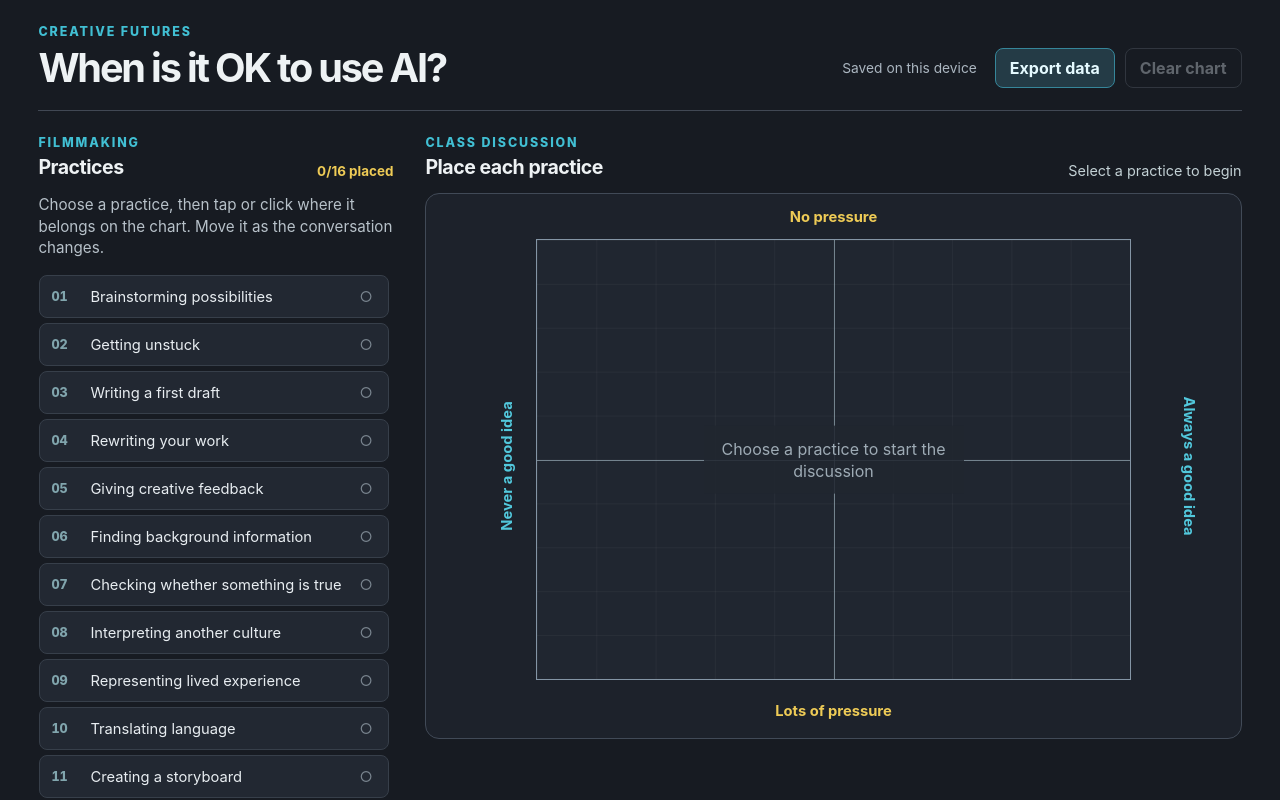
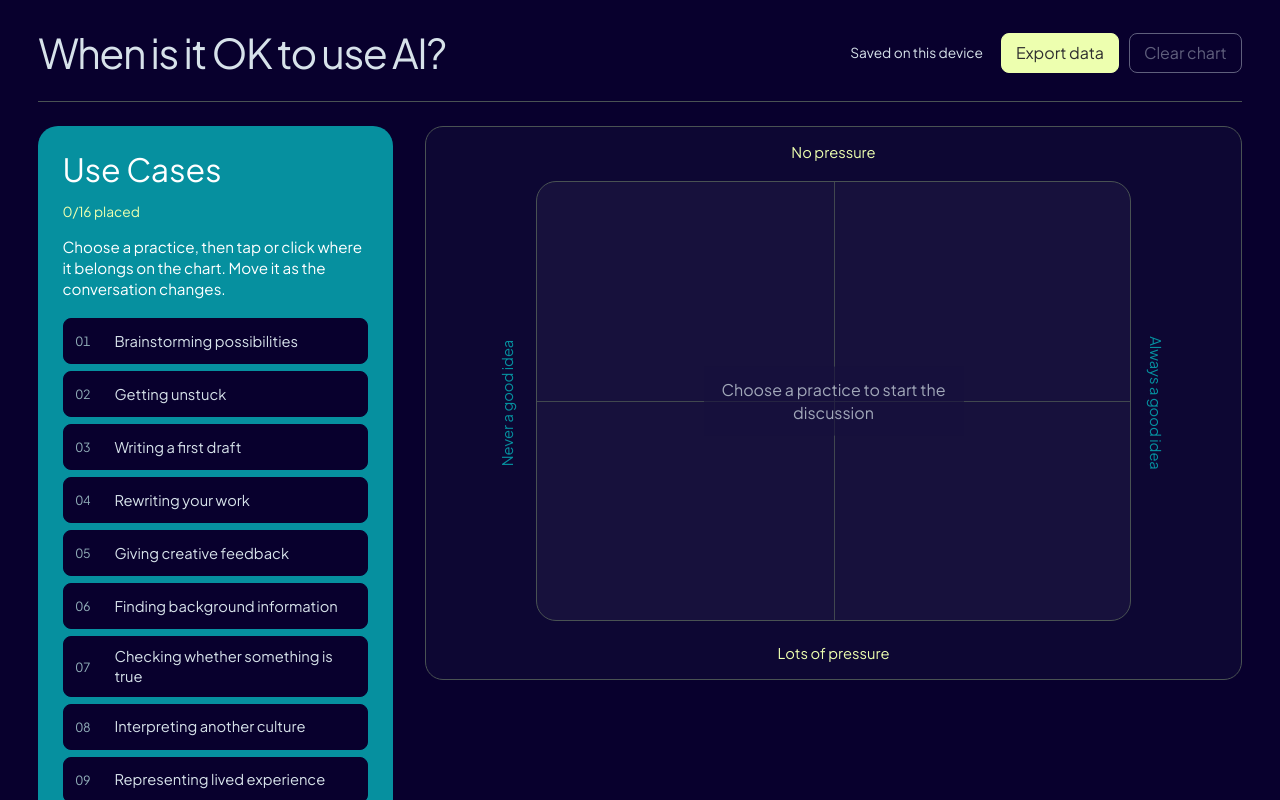
Before and after one commit to OurWorldsXR/alignment-chart, a React (Vite) app: page / in a window 1280 px wide. Shown: the top 800 px of the page. Built offline with nearby package versions, Linux system fonts and the light colour scheme.

Commit message:
Apply activity visual system and placement states

```diff
--- a/package.json
+++ b/package.json
@@ -9,6 +9,7 @@
     "preview": "vite preview"
   },
   "dependencies": {
+    "@fontsource/plus-jakarta-sans": "^5.3.0",
     "react": "^19.1.1",
     "react-dom": "^19.1.1"
   },
--- a/src/App.tsx
+++ b/src/App.tsx
@@ -151,7 +151,6 @@ function App() {
     <main className="app-shell">
       <header className="topbar">
         <div className="identity">
-          <span className="eyebrow">CREATIVE FUTURES</span>
           <h1>When is it OK to use AI?</h1>
         </div>
         <div className="toolbar">
@@ -164,10 +163,7 @@ function App() {
       <div className="workspace">
         <section className="prompt-panel" aria-labelledby="prompt-heading">
           <div className="panel-heading">
-            <div>
-              <span className="section-kicker">FILMMAKING</span>
-              <h2 id="prompt-heading">Practices</h2>
-            </div>
+            <h2 id="prompt-heading">Use Cases</h2>
             <span className="count">{placedCount}/{prompts.length} placed</span>
           </div>
           <p className="instruction">Choose a practice, then tap or click where it belongs on the chart. Move it as the conversation changes.</p>
@@ -177,27 +173,20 @@ function App() {
               return (
                 <button
                   key={prompt.id}
-                  className={`prompt-row${selectedId === prompt.id ? ' selected' : ''}`}
+                  className={`prompt-row${selectedId === prompt.id ? ' selected' : ''}${placed ? ' is-placed' : ''}`}
                   onClick={() => setSelectedId(prompt.id)}
                   aria-pressed={selectedId === prompt.id}
+                  aria-label={`${prompt.label}${placed ? ', placed' : ''}`}
                 >
                   <span className="prompt-number">{String(index + 1).padStart(2, '0')}</span>
                   <span className="prompt-label">{prompt.label}</span>
-                  <span className={`prompt-status${placed ? ' is-placed' : ''}`} aria-label={placed ? 'Placed' : 'Not placed'}>{placed ? '●' : '○'}</span>
                 </button>
               )
             })}
           </div>
         </section>
 
-        <section className="chart-panel" aria-labelledby="chart-heading">
-          <div className="chart-heading">
-            <div>
-              <span className="section-kicker">CLASS DISCUSSION</span>
-              <h2 id="chart-heading">Place each practice</h2>
-            </div>
-            <span className="chart-hint">{selected ? `Selected: ${selected.label}` : 'Select a practice to begin'}</span>
-          </div>
+        <section className="chart-panel" aria-label="Alignment chart">
           <div className="chart-frame">
             <span className="axis-label axis-top">No pressure</span>
             <span className="axis-label axis-bottom">Lots of pressure</span>
@@ -274,7 +263,7 @@ function App() {
                       place(prompt.id, { x: clamp(position.x + offset.x), y: clamp(position.y + offset.y) })
                     }}
                   >
-                    <span className="card-number">{index + 1}</span>
+                    <span className="card-number">{String(index + 1).padStart(2, '0')}</span>
                     <span className="card-text">{prompt.label}</span>
                   </button>
                 )
@@ -282,10 +271,14 @@ function App() {
               {placedCount === 0 && <div className="empty-chart" aria-hidden="true">Choose a practice to start the discussion</div>}
             </div>
           </div>
+          {selectedPosition && (
+            <output className="coordinate-readout" aria-live="off">
+              x: {selectedPosition.x.toFixed(1)}, y: {selectedPosition.y.toFixed(1)}
+            </output>
+          )}
           {selected && (
             <div className="selection-controls">
               <div className="selection-title">
-                <span className="section-kicker">SELECTED PRACTICE</span>
                 <strong>{selected.label}</strong>
               </div>
               {selectedPosition ? (
--- a/src/main.tsx
+++ b/src/main.tsx
@@ -1,5 +1,9 @@
 import React from 'react'
 import ReactDOM from 'react-dom/client'
+import '@fontsource/plus-jakarta-sans/latin-400.css'
+import '@fontsource/plus-jakarta-sans/latin-500.css'
+import '@fontsource/plus-jakarta-sans/latin-600.css'
+import '@fontsource/plus-jakarta-sans/latin-700.css'
 import App from './App'
 import './styles.css'
 
--- a/src/styles.css
+++ b/src/styles.css
@@ -1,7 +1,7 @@
 :root {
-  font-family: Inter, ui-sans-serif, -apple-system, BlinkMacSystemFont, "Segoe UI", sans-serif;
-  color: #eef2f4;
-  background: #171b22;
+  font-family: "Plus Jakarta Sans", sans-serif;
+  color: #D7E2EA;
+  background: #08002D;
   font-synthesis: none;
 }
 
@@ -9,78 +9,77 @@
 body { margin: 0; min-width: 320px; }
 button, input { font: inherit; }
 button { cursor: pointer; }
-button:focus-visible, .chart-board:focus-visible, input:focus-visible { outline: 3px solid #70d5e6; outline-offset: 3px; }
+button:focus-visible, .chart-board:focus-visible, input:focus-visible { outline: 3px solid #EDFFAF; outline-offset: 3px; }
 
-.app-shell { max-width: 1760px; margin: 0 auto; padding: 24px clamp(18px, 3vw, 54px) 40px; }
-.topbar { display: flex; align-items: end; justify-content: space-between; gap: 24px; padding-bottom: 22px; border-bottom: 1px solid #414854; }
-.eyebrow, .section-kicker { display: block; color: #41bfd3; font-weight: 800; letter-spacing: .15em; font-size: .78rem; }
-h1 { font-size: clamp(2rem, 3.1vw, 3.5rem); letter-spacing: -.055em; line-height: 1.02; margin: 9px 0 0; font-weight: 720; }
-h2 { font-size: 1.22rem; margin: 5px 0 0; letter-spacing: -.025em; }
+.app-shell { max-width: 1760px; margin: 0 auto; padding: 28px clamp(18px, 3vw, 54px) 40px; }
+.topbar { display: flex; align-items: center; justify-content: space-between; gap: 24px; padding-bottom: 24px; border-bottom: 1px solid #495253; }
+h1 { font-size: clamp(2.4rem, 3.2vw, 3.4rem); letter-spacing: -.035em; line-height: 1.2; margin: 0; font-weight: 600; }
+h2 { font-size: 2rem; line-height: 1.2; margin: 0; font-weight: 500; }
 .toolbar { display: flex; align-items: center; gap: 10px; flex-wrap: wrap; justify-content: flex-end; }
-.saved-indicator { color: #abb6c0; font-size: .86rem; margin-right: 8px; }
+.saved-indicator { color: #D7E2EA; font-size: .86rem; margin-right: 8px; }
 .button { min-height: 40px; padding: 8px 14px; border-radius: 8px; font-weight: 700; border: 1px solid transparent; }
-.button-secondary { background: #243b46; color: #e5faff; border-color: #36869a; }
-.button-secondary:hover { background: #2d5360; }
-.button-quiet { background: transparent; color: #c4cbd2; border-color: #555d67; }
-.button-quiet:hover:not(:disabled) { background: #303741; }
+.button-secondary { background: #EDFFAF; color: #2F2F2F; border-color: #EDFFAF; }
+.button-secondary:hover { background: #f5ffc9; }
+.button-quiet { background: transparent; color: #D7E2EA; border-color: #D7E2EA; }
+.button-quiet:hover:not(:disabled) { background: #495253; }
 .button:disabled { opacity: .42; cursor: not-allowed; }
 
-.workspace { display: grid; grid-template-columns: minmax(280px, 355px) minmax(0, 1fr); gap: clamp(20px, 2.5vw, 40px); padding-top: 24px; }
-.prompt-panel { min-width: 0; }
-.panel-heading, .chart-heading { display: flex; justify-content: space-between; align-items: end; gap: 12px; }
-.count { color: #eecb56; white-space: nowrap; font-size: .84rem; font-weight: 700; }
-.instruction { color: #b7c1c9; line-height: 1.4; font-size: .95rem; margin: 15px 0 16px; }
-.prompt-list { display: grid; gap: 5px; padding: 1px 4px 1px 1px; }
-.prompt-row { display: grid; grid-template-columns: 30px 1fr 18px; align-items: center; gap: 9px; width: 100%; text-align: left; background: #222832; color: #e8edf1; border: 1px solid #373f4a; border-radius: 8px; padding: 10px 11px; min-height: 43px; }
-.prompt-row:hover { border-color: #7eabb5; background: #28323d; }
-.prompt-row.selected { border-color: #54c9df; box-shadow: inset 3px 0 #54c9df; background: #253742; }
-.prompt-number { font-size: .79rem; color: #81a5ad; font-variant-numeric: tabular-nums; font-weight: 800; }
-.prompt-label { font-size: .92rem; line-height: 1.25; }
-.prompt-status { color: #79848e; font-size: .9rem; }
-.prompt-status.is-placed { color: #eecb56; }
+.workspace { display: grid; grid-template-columns: minmax(310px, 355px) minmax(0, 1fr); align-items: start; gap: clamp(20px, 2.5vw, 40px); padding-top: 24px; }
+.prompt-panel { min-width: 0; padding: 24px; border-radius: 20px; background: #06909F; }
+.panel-heading { display: grid; gap: 14px; }
+.panel-heading h2 { color: #fff; }
+.count { color: #EDFFAF; white-space: nowrap; font-size: .86rem; font-weight: 700; }
+.instruction { color: #fff; line-height: 1.4; font-size: .95rem; margin: 16px 0 18px; }
+.prompt-list { display: grid; gap: 7px; padding: 1px; }
+.prompt-row { display: grid; grid-template-columns: 30px 1fr; align-items: center; gap: 9px; width: 100%; text-align: left; background: #08002D; color: #D7E2EA; border: 1px solid #08002D; border-radius: 8px; padding: 10px 11px; min-height: 46px; transition: opacity .15s ease, background-color .15s ease; }
+.prompt-row:hover { background: #1b1547; }
+.prompt-row.selected { border-color: #E63B11; background: #EDFFAF; color: #2F2F2F; }
+.prompt-row.is-placed { opacity: .62; }
+.prompt-row.is-placed:hover, .prompt-row.is-placed:focus-visible { opacity: 1; }
+.prompt-number { font-size: .79rem; color: #92aeb9; font-variant-numeric: tabular-nums; font-weight: 700; }
+.prompt-row.selected .prompt-number { color: #495253; }
+.prompt-label { font-size: .92rem; line-height: 1.3; }
 
 .chart-panel { min-width: 0; }
-.chart-heading { min-height: 42px; margin-bottom: 14px; }
-.chart-hint { color: #c3d1d5; font-size: .9rem; max-width: 45%; text-align: right; }
-.chart-frame { position: relative; padding: 45px 110px 58px; background: #1d222b; border: 1px solid #414a57; border-radius: 14px; }
-.chart-board { position: relative; width: 100%; aspect-ratio: 1.35 / 1; min-height: 420px; background-color: #202630; background-image: linear-gradient(#ffffff09 1px, transparent 1px), linear-gradient(90deg, #ffffff09 1px, transparent 1px); background-size: 10% 10%; border: 1px solid #8495a5; outline: none; }
+.chart-frame { position: relative; padding: 54px 110px 58px; background: #0d0733; border: 1px solid #495253; border-radius: 18px; }
+.chart-board { position: relative; width: 100%; aspect-ratio: 1.35 / 1; min-height: 420px; background: #17113c; border: 1px solid #495253; border-radius: 20px; outline: none; }
 .chart-board.can-place { cursor: crosshair; }
-.gridline { position: absolute; background: #9eb4bf; opacity: .65; pointer-events: none; }
+.gridline { position: absolute; background: #495253; opacity: .85; pointer-events: none; }
 .gridline.vertical { width: 1px; height: 100%; left: 50%; top: 0; }
 .gridline.horizontal { height: 1px; width: 100%; top: 50%; left: 0; }
-.axis-label { position: absolute; font-size: clamp(.83rem, 1.15vw, 1.04rem); line-height: 1.2; font-weight: 750; white-space: nowrap; }
-.axis-top { color: #eecb56; top: 15px; left: 50%; transform: translateX(-50%); }
-.axis-bottom { color: #eecb56; bottom: 17px; left: 50%; transform: translateX(-50%); }
-.axis-left { color: #52c8dc; left: 17px; top: 50%; transform: translateY(-50%) rotate(-90deg); transform-origin: center; }
-.axis-right { color: #52c8dc; right: -18px; top: 50%; transform: translateY(-50%) rotate(90deg); transform-origin: center; }
-.empty-chart { position: absolute; left: 50%; top: 50%; transform: translate(-50%, -50%); max-width: 260px; color: #9eabb5; text-align: center; font-size: 1rem; line-height: 1.4; pointer-events: none; background: #202630d9; padding: 12px; }
-.chart-card { position: absolute; display: flex; align-items: center; gap: 6px; width: max-content; max-width: 185px; min-height: 32px; border: 1px solid #e8c953; border-radius: 6px; color: #18222a; background: #ebcf68; font-size: .75rem; line-height: 1.12; font-weight: 750; padding: 4px 7px 4px 4px; transform: translate(-50%, -50%); text-align: left; user-select: none; touch-action: none; cursor: grab; box-shadow: 0 3px 10px #0005; }
+.axis-label { position: absolute; font-size: clamp(.86rem, 1.15vw, 1.04rem); line-height: 1.2; font-weight: 700; white-space: nowrap; }
+.axis-top { color: #EDFFAF; top: 17px; left: 50%; transform: translateX(-50%); }
+.axis-bottom { color: #EDFFAF; bottom: 17px; left: 50%; transform: translateX(-50%); }
+.axis-left { color: #06909F; left: 19px; top: 50%; transform: translateY(-50%) rotate(-90deg); transform-origin: center; }
+.axis-right { color: #06909F; right: 19px; top: 50%; transform: translateY(-50%) rotate(90deg); transform-origin: center; }
+.empty-chart { position: absolute; left: 50%; top: 50%; transform: translate(-50%, -50%); max-width: 260px; color: #D7E2EA; opacity: .72; text-align: center; font-size: 1rem; line-height: 1.4; pointer-events: none; background: #17113ce6; padding: 12px; }
+.chart-card { position: absolute; display: flex; align-items: center; gap: 6px; width: max-content; max-width: 185px; min-height: 34px; border: 1px solid #EDFFAF; border-radius: 7px; color: #2F2F2F; background: #EDFFAF; font-size: .75rem; line-height: 1.2; font-weight: 600; padding: 5px 8px 5px 5px; transform: translate(-50%, -50%); text-align: left; user-select: none; touch-action: none; cursor: grab; box-shadow: 0 3px 10px #0005; }
 .chart-card:active { cursor: grabbing; }
-.chart-card.active { z-index: 2; border-color: #ffffff; box-shadow: 0 0 0 3px #52c8dc, 0 5px 14px #0009; }
-.card-number { display: grid; place-items: center; flex: 0 0 auto; width: 22px; height: 22px; border-radius: 4px; color: #e9fbff; background: #273f4a; font-size: .7rem; }
+.chart-card.active { z-index: 2; border-color: #E63B11; box-shadow: 0 0 0 2px #E63B11, 0 5px 14px #0009; }
+.card-number { display: grid; place-items: center; flex: 0 0 auto; width: 24px; height: 22px; border-radius: 4px; color: #495253; font-size: .7rem; }
 .card-text { overflow: hidden; text-overflow: ellipsis; }
-.selection-controls { display: flex; justify-content: space-between; align-items: center; gap: 24px; padding: 16px 18px; margin-top: 14px; background: #242d37; border: 1px solid #485967; border-radius: 10px; }
+.coordinate-readout { display: block; min-height: 20px; margin-top: 12px; color: #D7E2EA; font-size: .82rem; font-variant-numeric: tabular-nums; text-align: center; }
+.selection-controls { display: flex; justify-content: space-between; align-items: center; gap: 24px; padding: 16px 18px; margin-top: 14px; background: #0d0733; border: 1px solid #495253; border-radius: 10px; }
 .selection-title { display: grid; gap: 5px; min-width: 150px; }
-.selection-title strong { font-size: .95rem; }
-.selection-tip { color: #bec8d0; font-size: .92rem; }
+.selection-title strong { font-size: .95rem; font-weight: 600; }
+.selection-tip { color: #D7E2EA; font-size: .92rem; }
 .adjustment-controls { display: flex; align-items: center; gap: 18px; flex-wrap: wrap; }
-.adjustment-controls label { display: grid; gap: 4px; color: #c3d0d8; font-size: .78rem; font-weight: 700; }
-.adjustment-controls input { accent-color: #51c9dd; width: clamp(100px, 11vw, 160px); }
+.adjustment-controls label { display: grid; gap: 4px; color: #D7E2EA; font-size: .78rem; font-weight: 600; }
+.adjustment-controls input { accent-color: #06909F; width: clamp(100px, 11vw, 160px); }
 
 @media (max-width: 950px) {
   .topbar { align-items: start; }
   .workspace { grid-template-columns: 1fr; }
   .prompt-panel { order: 2; }
   .prompt-list { grid-template-columns: repeat(2, minmax(0, 1fr)); }
-  .chart-frame { padding: 43px 104px 58px; }
+  .chart-frame { padding: 54px 104px 58px; }
 }
 @media (max-width: 650px) {
   .app-shell { padding: 18px 14px 30px; }
   .topbar { display: block; }
   .toolbar { justify-content: flex-start; margin-top: 20px; }
   .saved-indicator { flex-basis: 100%; }
-  .chart-heading { align-items: start; }
-  .chart-hint { font-size: .8rem; }
+  .prompt-panel { padding: 20px; }
   .chart-frame { padding: 48px 24px 84px; }
   .chart-board { min-height: 390px; aspect-ratio: auto; }
   .axis-left, .axis-right { top: auto; bottom: 48px; transform: none; font-size: .75rem; }
@@ -89,6 +88,7 @@ h2 { font-size: 1.22rem; margin: 5px 0 0; letter-spacing: -.025em; }
   .axis-bottom { bottom: 16px; }
   .chart-card { max-width: 110px; font-size: .68rem; }
   .card-text { display: none; }
+  .axis-left, .axis-right { color: #EDFFAF; }
   .prompt-list { grid-template-columns: 1fr; }
   .selection-controls { display: block; }
   .adjustment-controls { margin-top: 12px; }
@@ -96,7 +96,7 @@ h2 { font-size: 1.22rem; margin: 5px 0 0; letter-spacing: -.025em; }
 @media print {
   :root { color: #111; background: white; }
   .app-shell { max-width: none; }
-  .toolbar, .prompt-panel, .selection-controls, .chart-hint { display: none; }
+  .toolbar, .prompt-panel, .selection-controls, .coordinate-readout { display: none; }
   .workspace { display: block; }
   .chart-frame { background: white; border-color: #999; }
   .chart-board { background: white; border-color: #555; }
```
Also changed, not shown: 1 other file (tests, documents, lock files or other folders).
